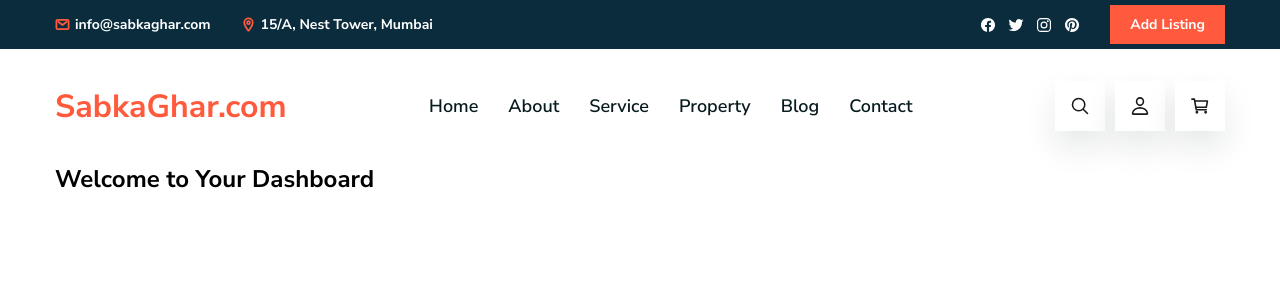
After one commit to MohammadMasir/SabkaGhar, a PHP site: page /dashboard.php in a window 1280 px wide. The commit adds this page. Shown: the top 300 px of the page. Run offline with PHP 8.4, Linux system fonts and the light colour scheme.

```diff
--- /dev/null
+++ b/dashboard.php
@@ -0,0 +1,226 @@
+<?php
+// Start the session (if needed)
+session_start();
+
+// Check if the user is logged in (you should implement your own authentication logic)
+// For example:
+// if (!isset($_SESSION['user_id'])) {
+//     header('Location: login.php');
+//     exit();
+// }
+
+// If the user is logged in, display the dashboard
+?>
+<!DOCTYPE html>
+<html lang="en">
+
+<head>
+  <meta charset="UTF-8">
+  <meta http-equiv="X-UA-Compatible" content="IE=edge">
+  <meta name="viewport" content="width=device-width, initial-scale=1.0">
+  <title>SabkaGhar - Dashboard</title>
+
+  <!--
+    - favicon
+  -->
+  <link rel="shortcut icon" href="./favicon.svg" type="image/svg+xml">
+
+  <!--
+    - custom css link
+  -->
+  <link rel="stylesheet" href="./assets/css/style.css">
+
+  <!--
+    - google font link
+  -->
+  <link rel="preconnect" href="https://fonts.googleapis.com">
+  <link rel="preconnect" href="https://fonts.gstatic.com" crossorigin>
+  <link
+    href="https://fonts.googleapis.com/css2?family=Nunito+Sans:wght@400;600;700&family=Poppins:wght@400;500;600;700&display=swap"
+    rel="stylesheet">
+</head>
+
+<body>
+
+  <!--
+    - #HEADER
+  -->
+
+  <header class="header" data-header>
+
+    <div class="overlay" data-overlay></div>
+
+    <div class="header-top">
+      <div class="container">
+
+        <ul class="header-top-list">
+
+          <li>
+            <a href="mailto:info@homeverse.com" class="header-top-link">
+              <ion-icon name="mail-outline"></ion-icon>
+
+              <span>info@sabkaghar.com</span>
+            </a>
+          </li>
+
+          <li>
+            <a href="#" class="header-top-link">
+              <ion-icon name="location-outline"></ion-icon>
+
+              <address>15/A, Nest Tower, Mumbai</address>
+            </a>
+          </li>
+
+        </ul>
+
+        <div class="wrapper">
+          <ul class="header-top-social-list">
+
+            <li>
+              <a href="#" class="header-top-social-link">
+                <ion-icon name="logo-facebook"></ion-icon>
+              </a>
+            </li>
+
+            <li>
+              <a href="#" class="header-top-social-link">
+                <ion-icon name="logo-twitter"></ion-icon>
+              </a>
+            </li>
+
+            <li>
+              <a href="#" class="header-top-social-link">
+                <ion-icon name="logo-instagram"></ion-icon>
+              </a>
+            </li>
+
+            <li>
+              <a href="#" class="header-top-social-link">
+                <ion-icon name="logo-pinterest"></ion-icon>
+              </a>
+            </li>
+
+          </ul>
+
+          <button class="header-top-btn" onclick="window.location.href='add-listing.php';">Add Listing</button>
+        </div>
+
+      </div>
+    </div>
+
+    <div class="header-bottom">
+      <div class="container">
+
+        <a href="#" class="hlogo"><span>SabkaGhar.com</span></a>
+
+        <nav class="navbar" data-navbar>
+
+          <div class="navbar-top">
+
+            <a href="#" class="hlogo"><span>SabkaGhar.com</span></a>
+
+            <button class="nav-close-btn" data-nav-close-btn aria-label="Close Menu">
+              <ion-icon name="close-outline"></ion-icon>
+            </button>
+
+          </div>
+
+          <div class="navbar-bottom">
+            <ul class="navbar-list">
+
+              <li>
+                <a href="#home" class="navbar-link" data-nav-link>Home</a>
+              </li>
+
+              <li>
+                <a href="#about" class="navbar-link" data-nav-link>About</a>
+              </li>
+
+              <li>
+                <a href="#service" class="navbar-link" data-nav-link>Service</a>
+              </li>
+
+              <li>
+                <a href="#property" class="navbar-link" data-nav-link>Property</a>
+              </li>
+
+              <li>
+                <a href="#blog" class="navbar-link" data-nav-link>Blog</a>
+              </li>
+
+              <li>
+                <a href="#contact" class="navbar-link" data-nav-link>Contact</a>
+              </li>
+
+            </ul>
+          </div>
+
+        </nav>
+
+        <div class="header-bottom-actions">
+
+          <button class="header-bottom-actions-btn" aria-label="Search">
+            <ion-icon name="search-outline"></ion-icon>
+
+            <span>Search</span>
+          </button>
+
+          <button class="header-bottom-actions-btn" aria-label="Profile">
+            <ion-icon name="person-outline"></ion-icon>
+
+            <span>Profile</span>
+          </button>
+
+          <button class="header-bottom-actions-btn" aria-label="Cart">
+            <ion-icon name="cart-outline"></ion-icon>
+
+            <span>Cart</span>
+          </button>
+
+          <button class="header-bottom-actions-btn" data-nav-open-btn aria-label="Open Menu">
+            <ion-icon name="menu-outline"></ion-icon>
+
+            <span>Menu</span>
+          </button>
+
+        </div>
+
+      </div>
+    </div>
+
+  </header>
+
+  <!--
+    - #MAIN CONTENT
+  -->
+  <main>
+    <section class="dashboard-content">
+      <div class="container">
+        <h1>Welcome to Your Dashboard</h1>
+        <!-- Add your dashboard content here -->
+      </div>
+    </section>
+  </main>
+
+  <!--
+    - #FOOTER
+  -->
+
+  <footer class="footer">
+    <!-- Your existing footer code here -->
+  </footer>
+
+  <!--
+    - custom js link
+  -->
+  <script src="./assets/js/script.js"></script>
+
+  <!--
+    - ionicon link
+  -->
+  <script type="module" src="https://unpkg.com/ionicons@5.5.2/dist/ionicons/ionicons.esm.js"></script>
+  <script nomodule src="https://unpkg.com/ionicons@5.5.2/dist/ionicons/ionicons.js"></script>
+
+</body>
+
+</html>
--- a/index.html
+++ b/index.html
@@ -91,7 +91,7 @@
 
           <button class="header-top-btn" onclick="window.location.assign('login.html');">Login</button>
 
-          <button class="header-top-btn" onclick="window.location.assign('login.html');">Add Listing</button>
+          <!-- <button class="header-top-btn" onclick="window.location.assign(  'login.html');">Add Listing</button> -->
         </div>
 
       </div>
```
Also changed, not shown: login.php (+7 -2 lines).
